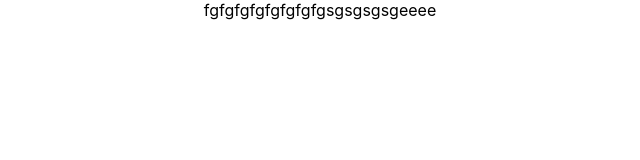
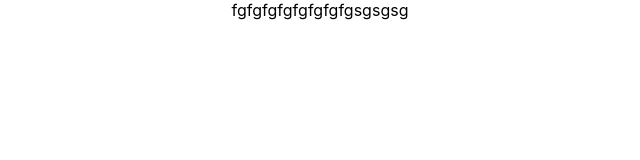
Before and after one commit to NarekAvagyan777/github, a React (Create React App) app: page / in a window 1280 px wide. Shown: the top 160 px of the page, without its empty margins (320-960 px from the left). Built offline with nearby package versions, Linux system fonts and the light colour scheme.

Commit message:
deleted few letters

```diff
--- a/src/App.js
+++ b/src/App.js
@@ -3,7 +3,7 @@ import './App.css';
 function App() {
   return (
     <div className="App">
-        fgfgfgfgfgfgfgfgsgsgsgsgeeee
+        fgfgfgfgfgfgfgfgsgsgsg
     </div>
   );
 }
```
